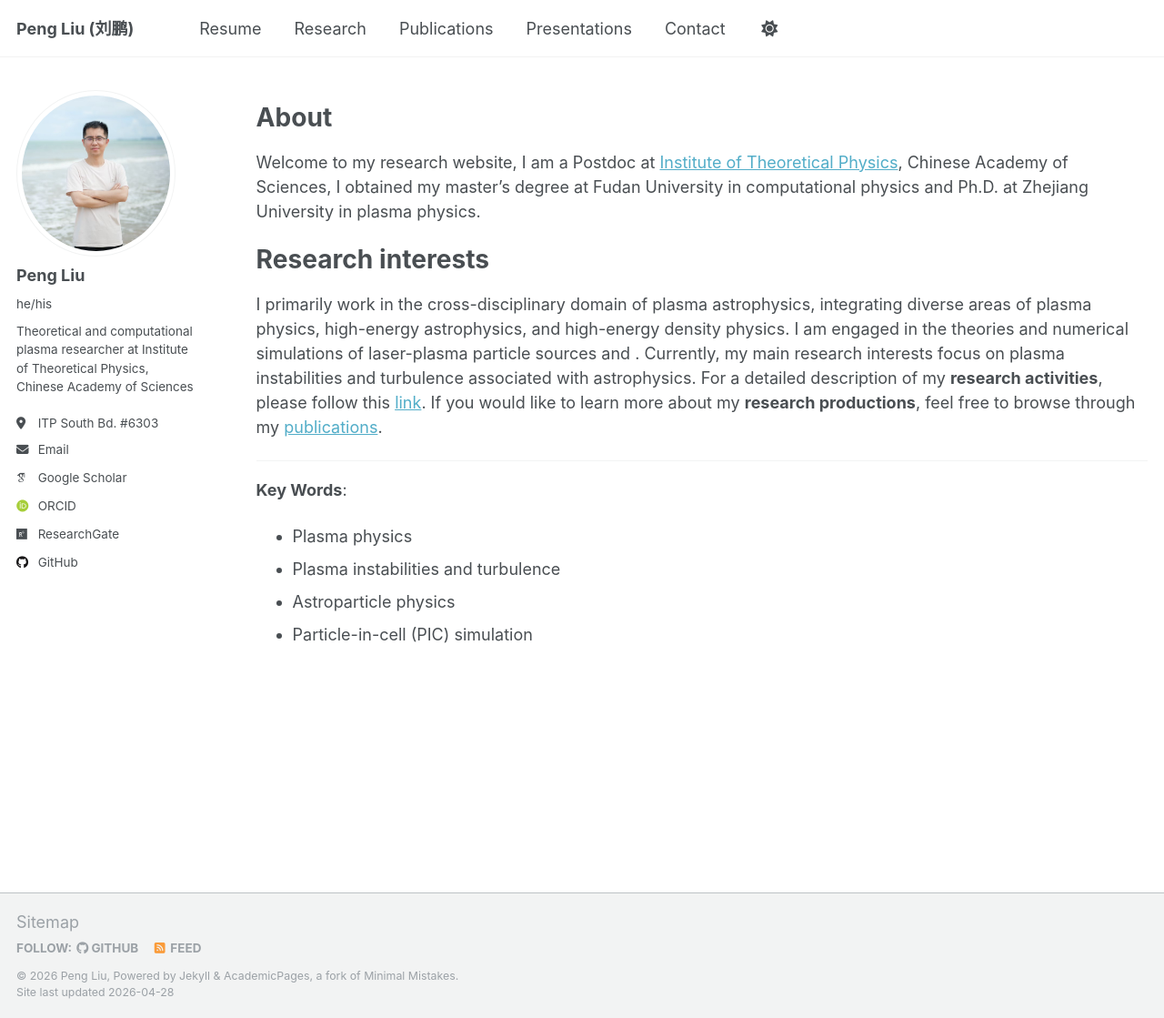
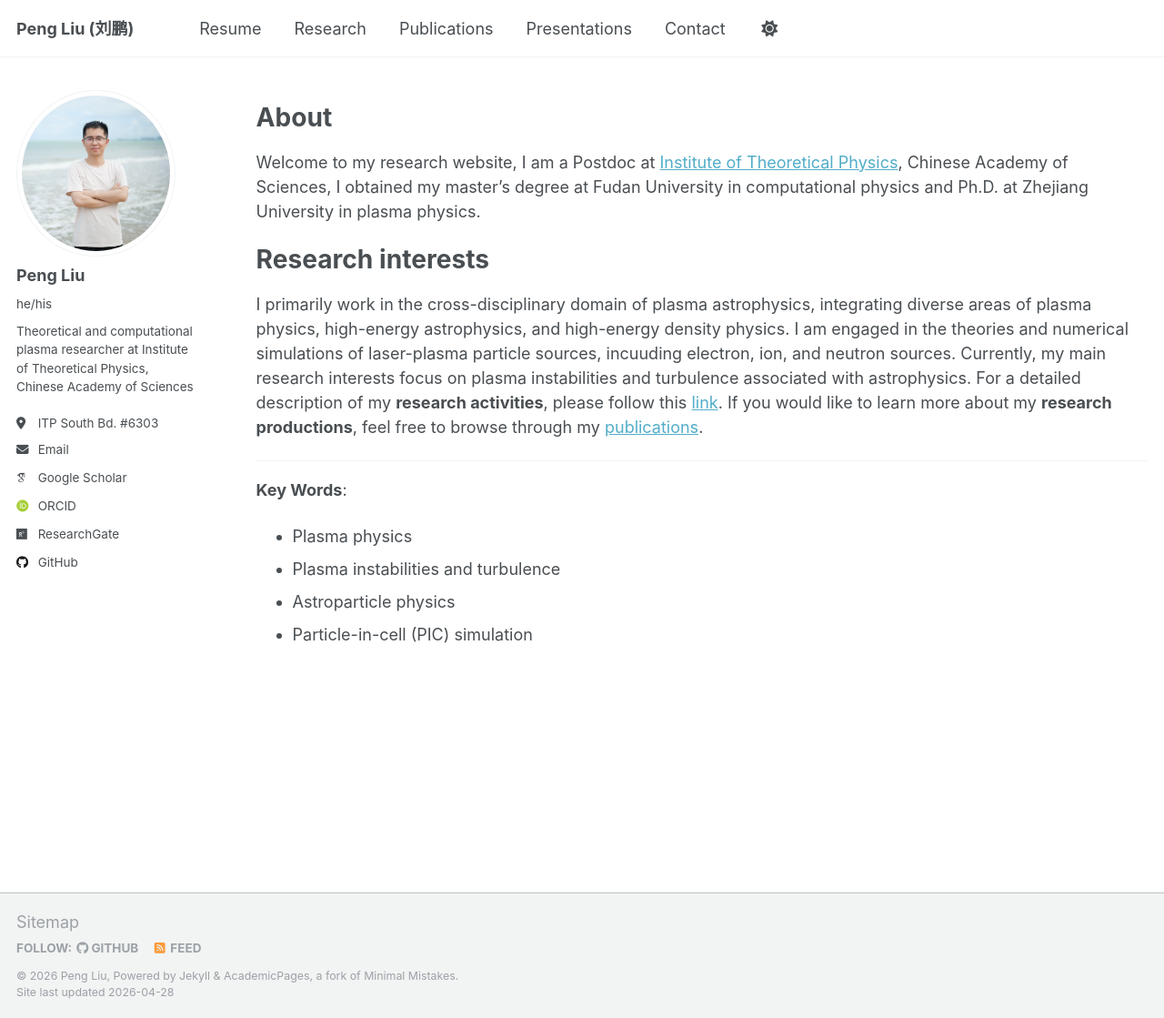
Before and after one commit to pliulfcuigithub/pliulfcuigithub.github.io, a Jekyll site: the page built from _pages/about.md, in a window 1280 px wide and 1119 px high. Shown: the whole window at 91% size. Built offline with Jekyll 4.4.1, drawn with Linux system fonts in a browser that asks for light colours; some web fonts are replaced.

Commit message:
Update about.md

```diff
--- a/_pages/about.md
+++ b/_pages/about.md
@@ -16,7 +16,7 @@ Welcome to my research website, I am a Postdoc at [Institute of Theoretical Phys
 Research interests
 =====
 
-I primarily work in the cross-disciplinary domain of plasma astrophysics, integrating diverse areas of plasma physics, high-energy astrophysics, and high-energy density physics. I am engaged in the theories and numerical simulations of laser-plasma particle sources and . Currently, my main research interests focus on plasma instabilities and turbulence associated with astrophysics. For a detailed description of my **research activities**, please follow this [link](https://pliulfcuigithub.github.io/research/). If you would like to learn more about my **research productions**, feel free to browse through my [publications](https://pliulfcuigithub.github.io/publications/).
+I primarily work in the cross-disciplinary domain of plasma astrophysics, integrating diverse areas of plasma physics, high-energy astrophysics, and high-energy density physics. I am engaged in the theories and numerical simulations of laser-plasma particle sources, incuuding electron, ion, and neutron sources. Currently, my main research interests focus on plasma instabilities and turbulence associated with astrophysics. For a detailed description of my **research activities**, please follow this [link](https://pliulfcuigithub.github.io/research/). If you would like to learn more about my **research productions**, feel free to browse through my [publications](https://pliulfcuigithub.github.io/publications/).
 
 ---
 **Key Words**:
```
